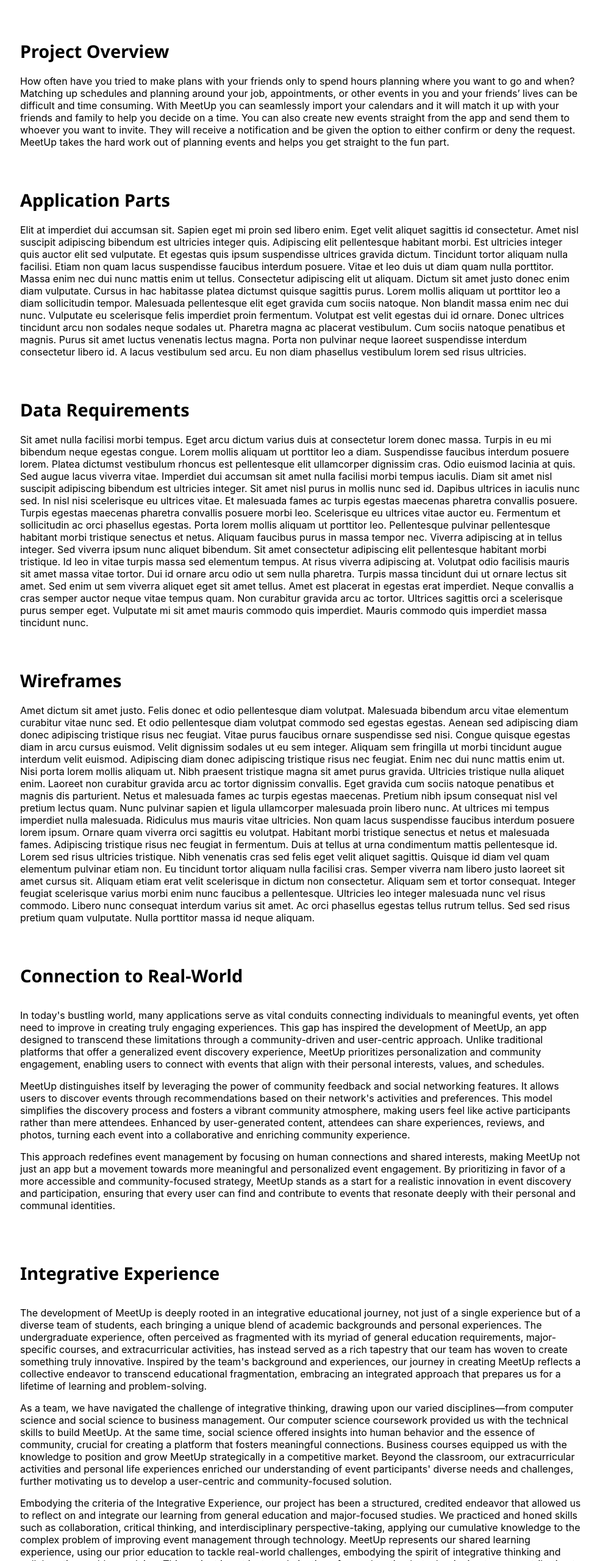
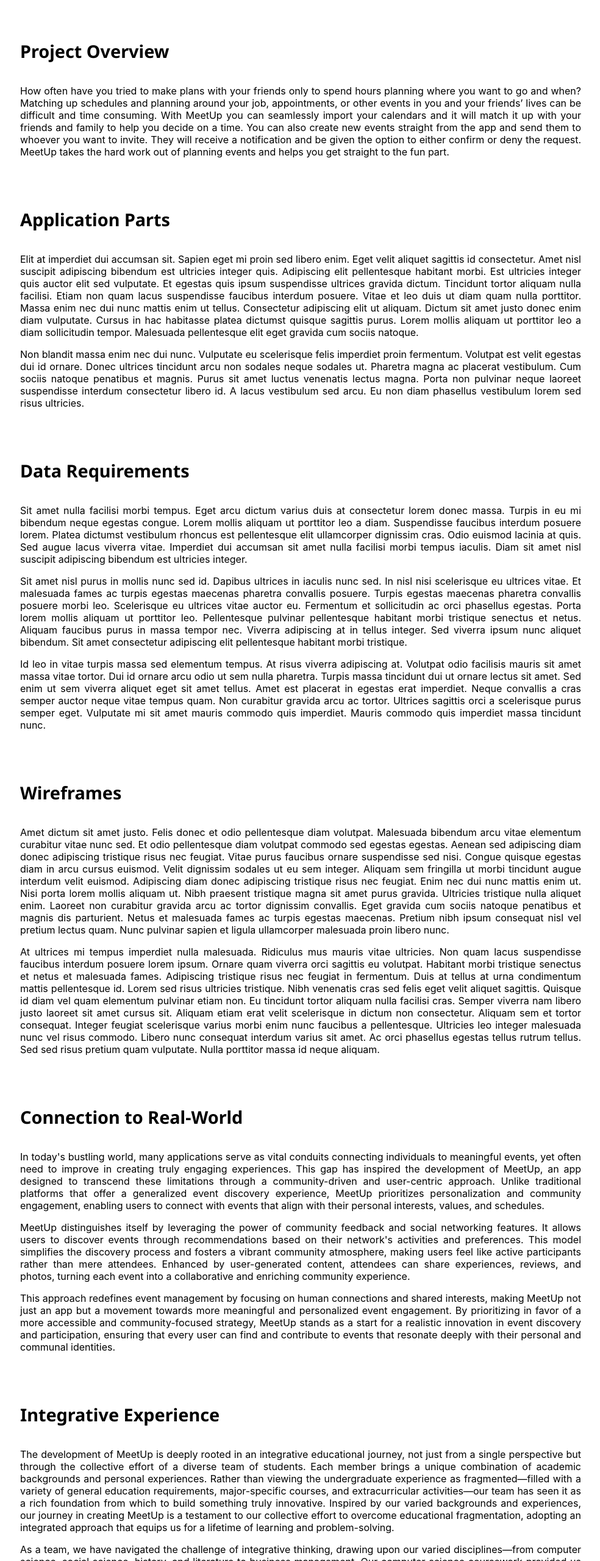
Before and after one commit to cmpdc/CS326-Project-SPRING24, a website: page src/docs/milestone-01/index.html in a window 1280 px wide. Shown: the part 780-3340 px from the top of the page at 61% size, without its empty margins (147-1131 px from the left). Drawn offline with Linux system fonts and the light colour scheme; a web font is replaced by a local one.

Commit message:
added overview

```diff
--- a/src/docs/milestone-01/index.html
+++ b/src/docs/milestone-01/index.html
@@ -31,84 +31,131 @@
         <article id="overview" class="sectionBox">
             <h2>Project Overview</h2>
             <div class="content">
-                How often have you tried to make plans with your friends only to spend hours planning where you want to go and when?
-                Matching up schedules and planning around your job, appointments, or other events in you and your friends’ lives can
-                be difficult and time consuming. With MeetUp you can seamlessly import your calendars and it will match it up with your
-                friends and family to help you decide on a time. You can also create new events straight from the app and send them to
-                whoever you want to invite. They will receive a notification and be given the option to either confirm or deny the request.
+                <p>
+                    How often have you tried to make plans with your friends only to spend hours planning where you want
+                    to go and when?
+                    Matching up schedules and planning around your job, appointments, or other events in you and your
+                    friends’ lives can
+                    be difficult and time consuming. With MeetUp you can seamlessly import your calendars and it will
+                    match it up with your
+                    friends and family to help you decide on a time. You can also create new events straight from the
+                    app and send them to
+                    whoever you want to invite. They will receive a notification and be given the option to either
+                    confirm or deny the request.
                     MeetUp takes the hard work out of planning events and helps you get straight to the fun part.
+                </p>
             </div>
         </article>
         <article id="application-parts" class="sectionBox">
             <h2>Application Parts</h2>
             <div class="content">
-                Elit at imperdiet dui accumsan sit. Sapien eget mi proin sed libero enim. Eget velit aliquet sagittis id
+                <p>
+                    Elit at imperdiet dui accumsan sit. Sapien eget mi proin sed libero enim. Eget velit aliquet
+                    sagittis id
                     consectetur. Amet nisl suscipit adipiscing bibendum est ultricies integer quis. Adipiscing elit
-                pellentesque habitant morbi. Est ultricies integer quis auctor elit sed vulputate. Et egestas quis ipsum
+                    pellentesque habitant morbi. Est ultricies integer quis auctor elit sed vulputate. Et egestas quis
+                    ipsum
                     suspendisse ultrices gravida dictum. Tincidunt tortor aliquam nulla facilisi. Etiam non quam lacus
-                suspendisse faucibus interdum posuere. Vitae et leo duis ut diam quam nulla porttitor. Massa enim nec
-                dui nunc mattis enim ut tellus. Consectetur adipiscing elit ut aliquam. Dictum sit amet justo donec enim
-                diam vulputate. Cursus in hac habitasse platea dictumst quisque sagittis purus. Lorem mollis aliquam ut
-                porttitor leo a diam sollicitudin tempor. Malesuada pellentesque elit eget gravida cum sociis natoque.
+                    suspendisse faucibus interdum posuere. Vitae et leo duis ut diam quam nulla porttitor. Massa enim
+                    nec
+                    dui nunc mattis enim ut tellus. Consectetur adipiscing elit ut aliquam. Dictum sit amet justo donec
+                    enim
+                    diam vulputate. Cursus in hac habitasse platea dictumst quisque sagittis purus. Lorem mollis aliquam
+                    ut
+                    porttitor leo a diam sollicitudin tempor. Malesuada pellentesque elit eget gravida cum sociis
+                    natoque.
+                </p>
+                <p>
 
-                Non blandit massa enim nec dui nunc. Vulputate eu scelerisque felis imperdiet proin fermentum. Volutpat
-                est velit egestas dui id ornare. Donec ultrices tincidunt arcu non sodales neque sodales ut. Pharetra
-                magna ac placerat vestibulum. Cum sociis natoque penatibus et magnis. Purus sit amet luctus venenatis
+                    Non blandit massa enim nec dui nunc. Vulputate eu scelerisque felis imperdiet proin fermentum.
+                    Volutpat
+                    est velit egestas dui id ornare. Donec ultrices tincidunt arcu non sodales neque sodales ut.
+                    Pharetra
+                    magna ac placerat vestibulum. Cum sociis natoque penatibus et magnis. Purus sit amet luctus
+                    venenatis
                     lectus magna. Porta non pulvinar neque laoreet suspendisse interdum consectetur libero id. A lacus
-                vestibulum sed arcu. Eu non diam phasellus vestibulum lorem sed risus ultricies.
+                    vestibulum sed arcu. Eu non diam phasellus vestibulum lorem sed risus ultricies.</p>
             </div>
         </article>
         <article id="data-requirements" class="sectionBox">
             <h2>Data Requirements</h2>
-            <div class="content">Sit amet nulla facilisi morbi tempus. Eget arcu dictum varius duis at consectetur lorem
+            <div class="content">
+                <p>
+                    Sit amet nulla facilisi morbi tempus. Eget arcu dictum varius duis at consectetur lorem
                     donec massa. Turpis in eu mi bibendum neque egestas congue. Lorem mollis aliquam ut porttitor leo a
-                diam. Suspendisse faucibus interdum posuere lorem. Platea dictumst vestibulum rhoncus est pellentesque
-                elit ullamcorper dignissim cras. Odio euismod lacinia at quis. Sed augue lacus viverra vitae. Imperdiet
+                    diam. Suspendisse faucibus interdum posuere lorem. Platea dictumst vestibulum rhoncus est
+                    pellentesque
+                    elit ullamcorper dignissim cras. Odio euismod lacinia at quis. Sed augue lacus viverra vitae.
+                    Imperdiet
                     dui accumsan sit amet nulla facilisi morbi tempus iaculis. Diam sit amet nisl suscipit adipiscing
                     bibendum est ultricies integer.
-
+                </p>
+                <p>
                     Sit amet nisl purus in mollis nunc sed id. Dapibus ultrices in iaculis nunc sed. In nisl nisi
-                scelerisque eu ultrices vitae. Et malesuada fames ac turpis egestas maecenas pharetra convallis posuere.
-                Turpis egestas maecenas pharetra convallis posuere morbi leo. Scelerisque eu ultrices vitae auctor eu.
+                    scelerisque eu ultrices vitae. Et malesuada fames ac turpis egestas maecenas pharetra convallis
+                    posuere.
+                    Turpis egestas maecenas pharetra convallis posuere morbi leo. Scelerisque eu ultrices vitae auctor
+                    eu.
                     Fermentum et sollicitudin ac orci phasellus egestas. Porta lorem mollis aliquam ut porttitor leo.
-                Pellentesque pulvinar pellentesque habitant morbi tristique senectus et netus. Aliquam faucibus purus in
-                massa tempor nec. Viverra adipiscing at in tellus integer. Sed viverra ipsum nunc aliquet bibendum. Sit
+                    Pellentesque pulvinar pellentesque habitant morbi tristique senectus et netus. Aliquam faucibus
+                    purus in
+                    massa tempor nec. Viverra adipiscing at in tellus integer. Sed viverra ipsum nunc aliquet bibendum.
+                    Sit
                     amet consectetur adipiscing elit pellentesque habitant morbi tristique.
-
+                </p>
+                <p>
                     Id leo in vitae turpis massa sed elementum tempus. At risus viverra adipiscing at. Volutpat odio
                     facilisis mauris sit amet massa vitae tortor. Dui id ornare arcu odio ut sem nulla pharetra. Turpis
                     massa tincidunt dui ut ornare lectus sit amet. Sed enim ut sem viverra aliquet eget sit amet tellus.
                     Amet est placerat in egestas erat imperdiet. Neque convallis a cras semper auctor neque vitae tempus
                     quam. Non curabitur gravida arcu ac tortor. Ultrices sagittis orci a scelerisque purus semper eget.
-                Vulputate mi sit amet mauris commodo quis imperdiet. Mauris commodo quis imperdiet massa tincidunt nunc.
+                    Vulputate mi sit amet mauris commodo quis imperdiet. Mauris commodo quis imperdiet massa tincidunt
+                    nunc.
+                </p>
             </div>
         </article>
         <article id="wire-frames" class="sectionBox">
             <h2>Wireframes</h2>
             <div class="content">
+                <p>
                     Amet dictum sit amet justo. Felis donec et odio pellentesque diam volutpat. Malesuada bibendum arcu
                     vitae elementum curabitur vitae nunc sed. Et odio pellentesque diam volutpat commodo sed egestas
-                egestas. Aenean sed adipiscing diam donec adipiscing tristique risus nec feugiat. Vitae purus faucibus
-                ornare suspendisse sed nisi. Congue quisque egestas diam in arcu cursus euismod. Velit dignissim sodales
+                    egestas. Aenean sed adipiscing diam donec adipiscing tristique risus nec feugiat. Vitae purus
+                    faucibus
+                    ornare suspendisse sed nisi. Congue quisque egestas diam in arcu cursus euismod. Velit dignissim
+                    sodales
                     ut eu sem integer. Aliquam sem fringilla ut morbi tincidunt augue interdum velit euismod. Adipiscing
-                diam donec adipiscing tristique risus nec feugiat. Enim nec dui nunc mattis enim ut. Nisi porta lorem
+                    diam donec adipiscing tristique risus nec feugiat. Enim nec dui nunc mattis enim ut. Nisi porta
+                    lorem
                     mollis aliquam ut. Nibh praesent tristique magna sit amet purus gravida. Ultricies tristique nulla
-                aliquet enim. Laoreet non curabitur gravida arcu ac tortor dignissim convallis. Eget gravida cum sociis
-                natoque penatibus et magnis dis parturient. Netus et malesuada fames ac turpis egestas maecenas. Pretium
-                nibh ipsum consequat nisl vel pretium lectus quam. Nunc pulvinar sapien et ligula ullamcorper malesuada
+                    aliquet enim. Laoreet non curabitur gravida arcu ac tortor dignissim convallis. Eget gravida cum
+                    sociis
+                    natoque penatibus et magnis dis parturient. Netus et malesuada fames ac turpis egestas maecenas.
+                    Pretium
+                    nibh ipsum consequat nisl vel pretium lectus quam. Nunc pulvinar sapien et ligula ullamcorper
+                    malesuada
                     proin libero nunc.
+                </p>
 
-                At ultrices mi tempus imperdiet nulla malesuada. Ridiculus mus mauris vitae ultricies. Non quam lacus
+                <p>
+                    At ultrices mi tempus imperdiet nulla malesuada. Ridiculus mus mauris vitae ultricies. Non quam
+                    lacus
                     suspendisse faucibus interdum posuere lorem ipsum. Ornare quam viverra orci sagittis eu volutpat.
-                Habitant morbi tristique senectus et netus et malesuada fames. Adipiscing tristique risus nec feugiat in
+                    Habitant morbi tristique senectus et netus et malesuada fames. Adipiscing tristique risus nec
+                    feugiat in
                     fermentum. Duis at tellus at urna condimentum mattis pellentesque id. Lorem sed risus ultricies
-                tristique. Nibh venenatis cras sed felis eget velit aliquet sagittis. Quisque id diam vel quam elementum
+                    tristique. Nibh venenatis cras sed felis eget velit aliquet sagittis. Quisque id diam vel quam
+                    elementum
                     pulvinar etiam non. Eu tincidunt tortor aliquam nulla facilisi cras. Semper viverra nam libero justo
-                laoreet sit amet cursus sit. Aliquam etiam erat velit scelerisque in dictum non consectetur. Aliquam sem
+                    laoreet sit amet cursus sit. Aliquam etiam erat velit scelerisque in dictum non consectetur. Aliquam
+                    sem
                     et tortor consequat. Integer feugiat scelerisque varius morbi enim nunc faucibus a pellentesque.
-                Ultricies leo integer malesuada nunc vel risus commodo. Libero nunc consequat interdum varius sit amet.
-                Ac orci phasellus egestas tellus rutrum tellus. Sed sed risus pretium quam vulputate. Nulla porttitor
+                    Ultricies leo integer malesuada nunc vel risus commodo. Libero nunc consequat interdum varius sit
+                    amet.
+                    Ac orci phasellus egestas tellus rutrum tellus. Sed sed risus pretium quam vulputate. Nulla
+                    porttitor
                     massa id neque aliquam.
+                </p>
             </div>
         </article>
         <article id="real-world" class="sectionBox">
@@ -147,21 +194,29 @@
             <h2>Integrative Experience</h2>
             <div class="content">
                 <p>
-                    The development of MeetUp is deeply rooted in an integrative educational journey, not just of a
-                    single experience but of a diverse team of students, each bringing a unique blend of academic
-                    backgrounds and personal experiences. The undergraduate experience, often perceived as fragmented
-                    with its myriad of general education requirements, major-specific courses, and extracurricular
-                    activities, has instead served as a rich tapestry that our team has woven to create something truly
-                    innovative. Inspired by the team's background and experiences, our journey in creating MeetUp
-                    reflects a collective endeavor to transcend educational fragmentation, embracing an integrated
-                    approach that prepares us for a lifetime of learning and problem-solving.
+                    The development of MeetUp is deeply rooted in an integrative educational journey, not just from a
+                    single perspective but through the collective effort of a diverse team of students. Each member
+                    brings a unique combination of academic backgrounds and personal experiences. Rather than viewing
+                    the undergraduate experience as fragmented—filled with a variety of general education requirements,
+                    major-specific courses, and extracurricular activities—our team has seen it as a rich foundation
+                    from which to build something truly innovative. Inspired by our varied backgrounds and experiences,
+                    our journey in creating MeetUp is a testament to our collective effort to overcome educational
+                    fragmentation, adopting an integrated approach that equips us for a lifetime of learning and
+                    problem-solving.
                 </p>
                 <p>
                     As a team, we have navigated the challenge of integrative thinking, drawing upon our varied
-                    disciplines—from computer science and social science to business management. Our computer science
-                    coursework provided us with the technical skills to build MeetUp. At the same time, social science
+                    disciplines—from computer science, social science, history, and literature to business management.
+                    Our computer science coursework provided us with the technical skills to build MeetUp. At the same
+                    time, social science
                     offered insights into human behavior and the essence of community, crucial for creating a platform
-                    that fosters meaningful connections. Business courses equipped us with the knowledge to position and
+                    that fosters meaningful connections. History courses enriched our understanding of societal
+                    evolution and the significance of communal gatherings, reminding us that events have always served
+                    as pivotal moments in shaping, not just within cultures and societies, but also extending to our
+                    interbeing. Literature, with its exploration of human experience and emotion, inspired us to
+                    craft a platform that resonates on a deeply personal level,
+                    facilitating storytelling and shared experiences among users. Business courses equipped us with the
+                    knowledge to position and
                     grow MeetUp strategically in a competitive market. Beyond the classroom, our extracurricular
                     activities and personal life experiences enriched our understanding of event participants' diverse
                     needs and challenges, further motivating us to develop a user-centric and community-focused
--- a/src/docs/milestone-01/styles.css
+++ b/src/docs/milestone-01/styles.css
@@ -332,6 +332,10 @@
     font-size: 1rem;
 }
 
+main article .content p {
+    text-align: justify;
+}
+
 footer {
     background-color: var(--footerBackgroundColor);
     padding: 40px;
```
Also changed, not shown: package.json (+3 -4 lines). Lines whose indentation alone changed are shown as unchanged.
